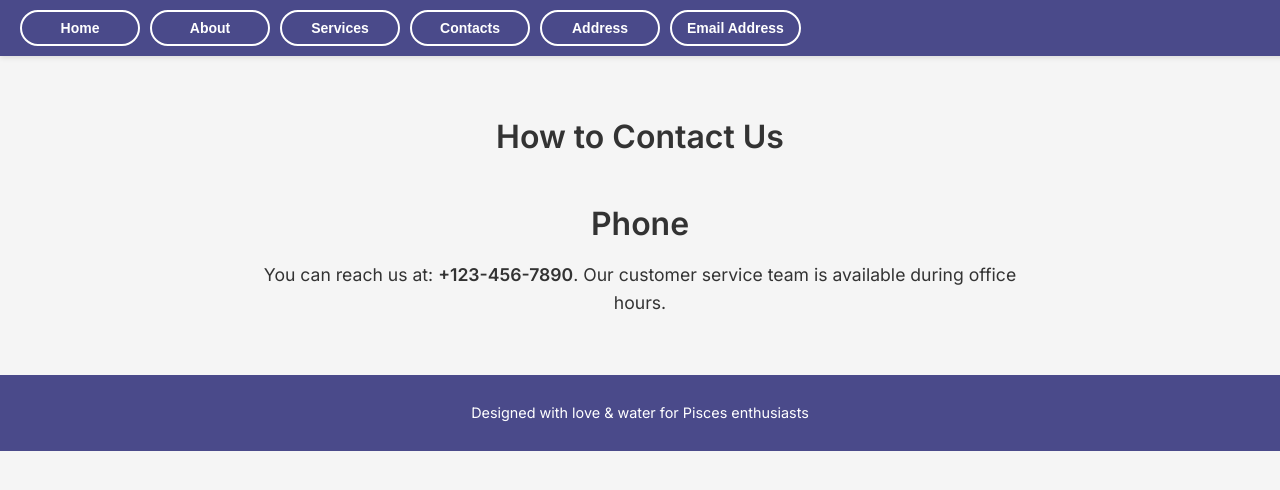
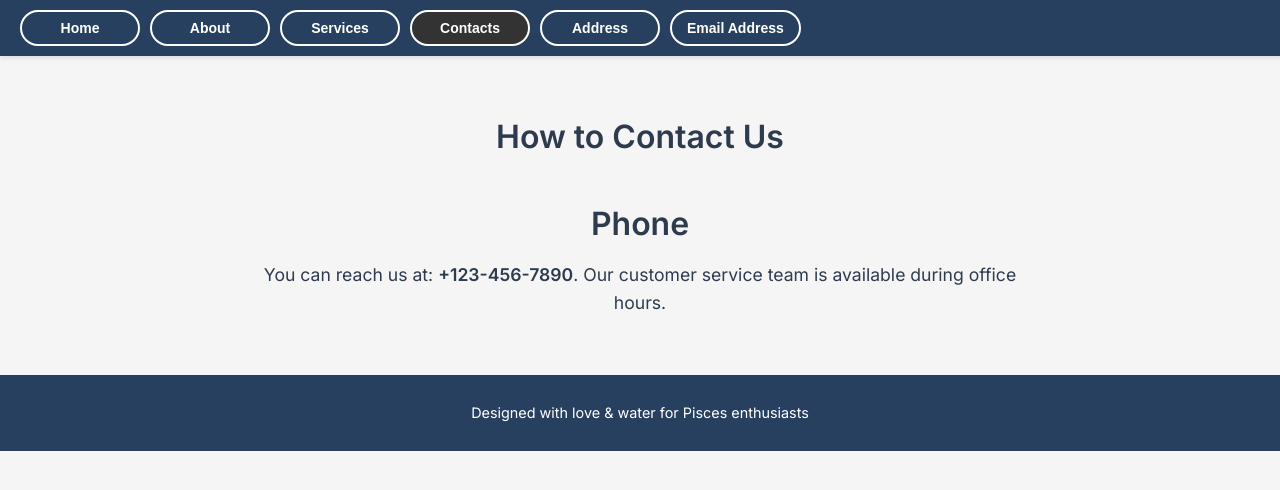
Before and after one commit to Zep1019/piscesmarketingsolutions, a plain HTML site: page contacts.html in a window 1280 px wide. Drawn offline with Linux system fonts and the light colour scheme.

Commit message:
Update contacts.html

```diff
--- a/contacts.html
+++ b/contacts.html
@@ -11,7 +11,7 @@
             margin: 0;
             padding: 0;
             font-family: 'Inter', sans-serif;
-            color: #333333; /* Dark gray for text */
+            color: #2E3B4E; /* Dark gray for text */
             background-color: #F5F5F5; /* Light gray for background */
             box-sizing: border-box;
             overflow-x: hidden; /* Prevent horizontal scrolling */
@@ -22,7 +22,7 @@
         /* Navigation Bar */
         .top-bar {
             width: 100%;
-            background-color: #4A4A8A; /* Muted blue */
+            background-color: #274060; /* Dark blue */
             color: #FFFFFF;
             display: flex;
             justify-content: space-between;
@@ -57,7 +57,12 @@
 
         .menu-button:hover {
             background-color: #FFFFFF;
-            color: #4A4A8A;
+            color: #274060;
+        }
+
+        .menu-button.disabled {
+            background-color: #333; /* Dark gray for disabled button */
+            cursor: not-allowed;
         }
 
         /* Hero Section */
@@ -69,7 +74,7 @@
             height: 70vh;
             text-align: center;
             padding: 20px;
-            background: linear-gradient(135deg, #4A4A8A 50%, #7373A3 100%);
+            background: linear-gradient(135deg, #274060 50%, #4A5C72 100%);
             color: #FFFFFF;
             clip-path: polygon(0 0, 100% 0, 100% 85%, 0 100%);
         }
@@ -99,7 +104,7 @@
             align-items: center;
             text-align: center;
             padding: 40px 20px;
-            color: #333333;
+            color: #2E3B4E; /* Dark gray for text */
         }
 
         .content h2 {
@@ -117,7 +122,7 @@
         .footer {
             text-align: center;
             padding: 15px;
-            background-color: #4A4A8A;
+            background-color: #274060;
             color: #FFFFFF;
             font-size: 0.9rem;
         }
```
